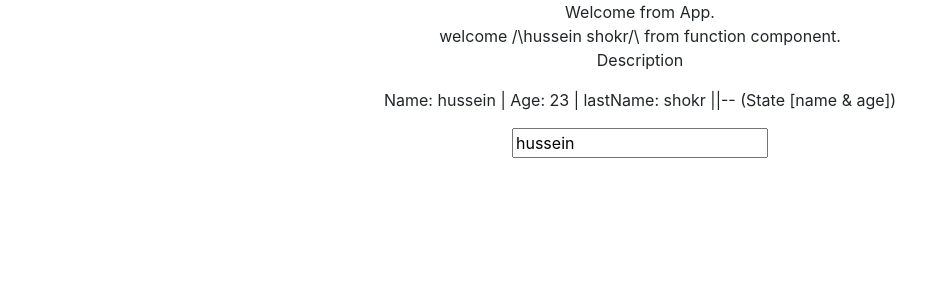
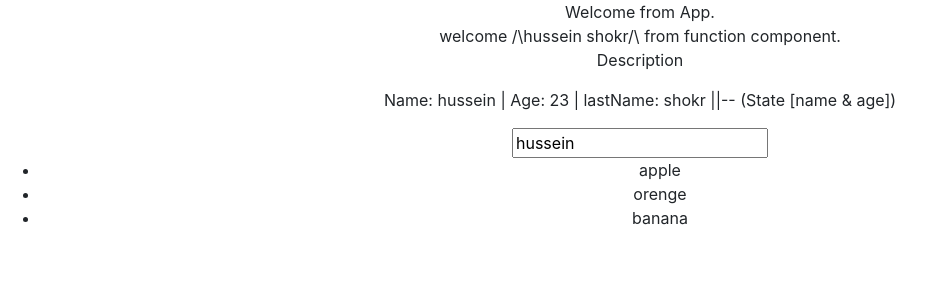
Before and after one commit to shokrshokr/react-step-by-step, a React (Create React App) app: page / in a window 1280 px wide. Shown: the top 300 px of the page, without its empty margins (0-935 px from the left). Built offline with nearby package versions, Linux system fonts and the light colour scheme.

Commit message:
006 commit

```diff
--- a/src/App.js
+++ b/src/App.js
@@ -1,7 +1,8 @@
 import React, { Component } from 'react';
 import './App.css';
 import Hello from './components/Hello';
-import Welcome from './components/welcome';
+import Lists from './components/Lists';
+import Welcome from './components/Welcome';
 class App extends Component{
   render(){
     return(
@@ -9,6 +10,7 @@
         Welcome from App.
         <Welcome name="hussein" lastName="shokr">Description</Welcome>
         <Hello name="hussein"/>
+        <Lists/>
       </div>
     );
   }
--- /dev/null
+++ b/src/components/Lists.js
@@ -0,0 +1,19 @@
+import React from 'react';
+
+function Lists() {
+
+    const fruits = ["apple", "orenge", "banana"];
+    return (
+        <div>
+            <ul>
+                {fruits.map(
+                    item =>
+                        <li key={item}>{item}</li>
+                )}
+            </ul>
+
+        </div>
+    )
+}
+
+export default Lists;
```
